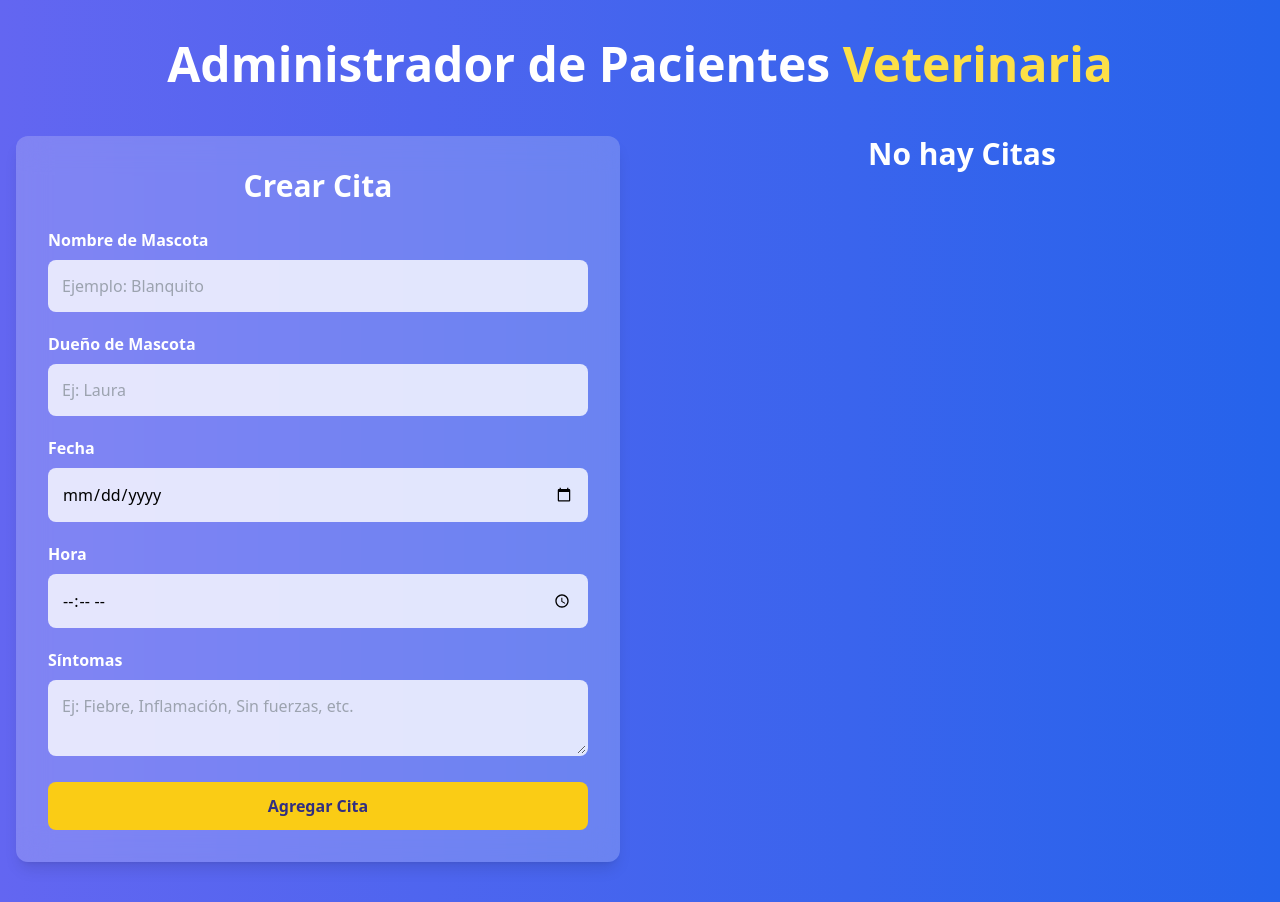
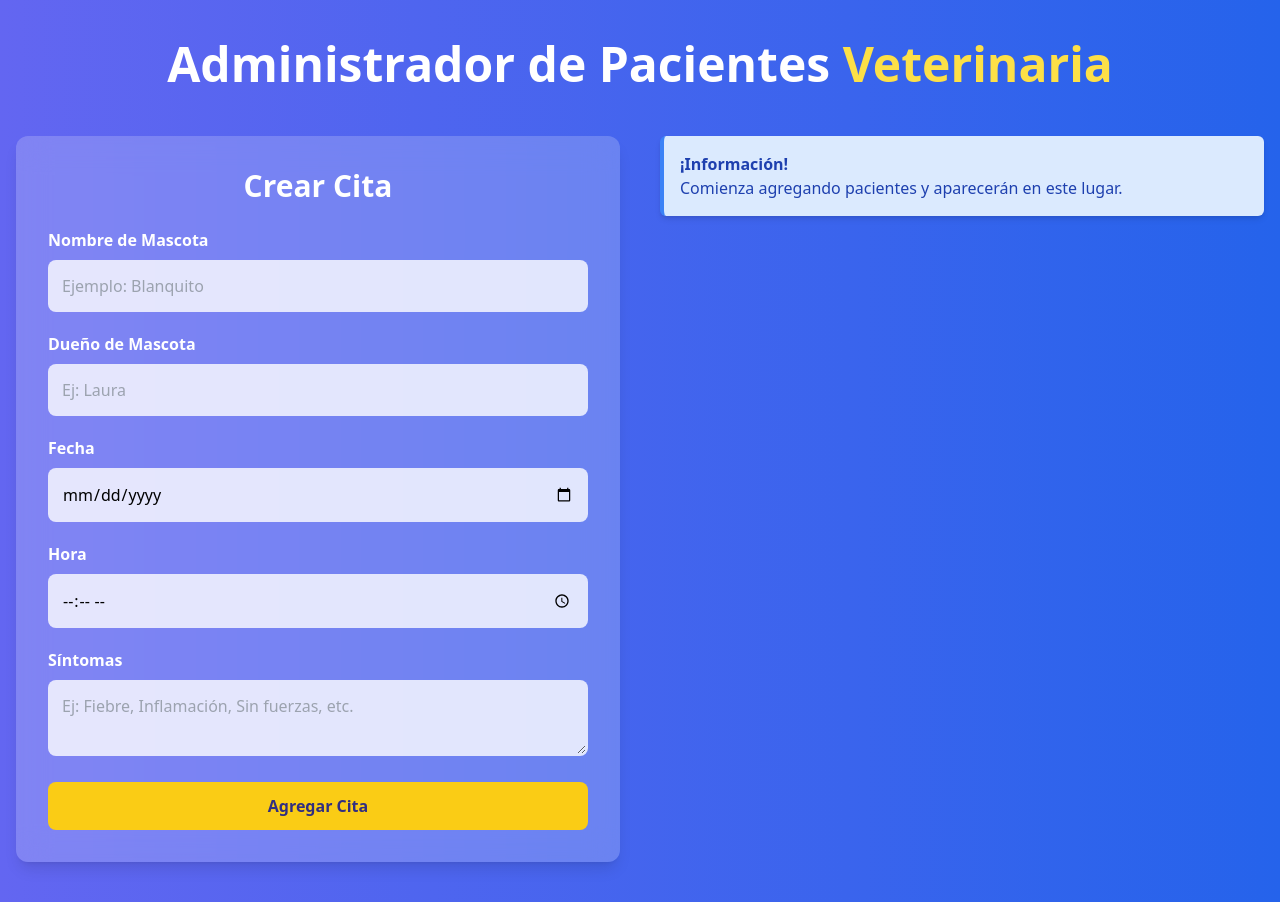
Before and after one commit to kevincisnero01/mascota-paciente-react, a React (Vite) app: page / in a window 1280 px wide. Built offline with nearby package versions, Linux system fonts and the light colour scheme.

Commit message:
feat: create Alert component

```diff
--- a/src/App.jsx
+++ b/src/App.jsx
@@ -1,7 +1,7 @@
 import { useState, useEffect } from 'react'
 import  Form  from './components/Form.jsx'
 import Appointment from './components/Appointment.jsx';
-
+import Alert from './components/Alert.jsx';
 
 function App() {
 
@@ -34,9 +34,6 @@ const destroyAppointment = id =>{
   setAppointments(newAppointment);
 }
 
-//Titulo Condicional
-const title = appointments.length === 0 ? "No hay Citas" : "Administra tus Citas";
-
   return (
     <div className="min-h-screen bg-gradient-to-r from-indigo-500 to-blue-600">
       <div className="container mx-auto px-4 py-10">
@@ -52,9 +49,15 @@ const title = appointments.length === 0 ? "No hay Citas" : "Administra tus Citas
           />
         </div>
           <div className="md:w-1/2 mt-10 md:mt-0">
+          {appointments.length === 0 ? (
+            <Alert type="info" title="¡Información!">
+              Comienza agregando pacientes y aparecerán en este lugar.
+            </Alert>
+          ) : (
             <h2 className="font-black text-white text-3xl text-center mb-5">
-              {title}
+              Administra tus Citas
             </h2>
+          )}
 
           { appointments.map(appointment => (
             <Appointment
--- /dev/null
+++ b/src/components/Alert.jsx
@@ -0,0 +1,24 @@
+import React from 'react';
+
+const Alert = ({ type = 'info', title, children }) => {
+    const baseClasses = 'border-l-4 p-4 rounded-md shadow-md mb-4';
+
+    const alertStyles = {
+        error: 'bg-red-100 border-red-500 text-red-800',
+        success: 'bg-green-100 border-green-500 text-green-800',
+        info: 'bg-blue-100 border-blue-500 text-blue-800',
+        warning: 'bg-yellow-100 border-yellow-500 text-yellow-800',
+    };
+
+    // Si se pasa un tipo no válido, se usa 'info' por defecto.
+    const typeClasses = alertStyles[type] || alertStyles.info;
+
+    return (
+        <div className={`${baseClasses} ${typeClasses}`} role="alert">
+        {title && <p className="font-bold">{title}</p>}
+        <div>{children}</div>
+        </div>
+    );
+};
+
+export default Alert;
```
